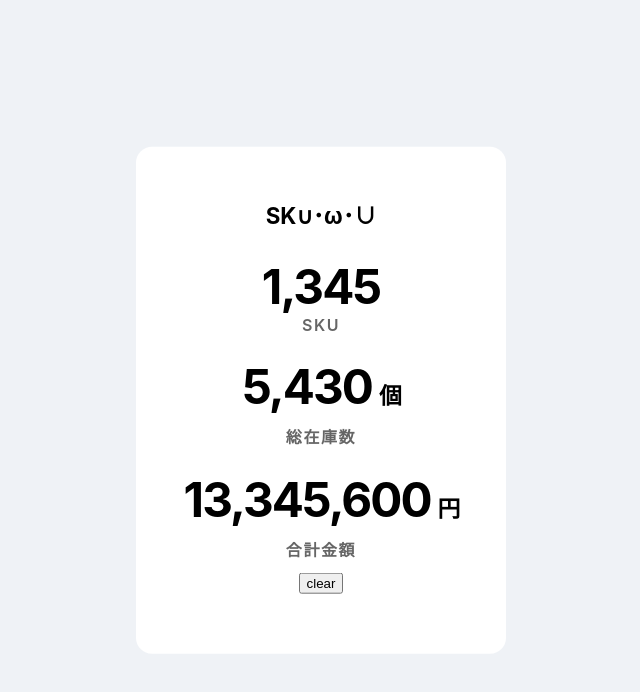
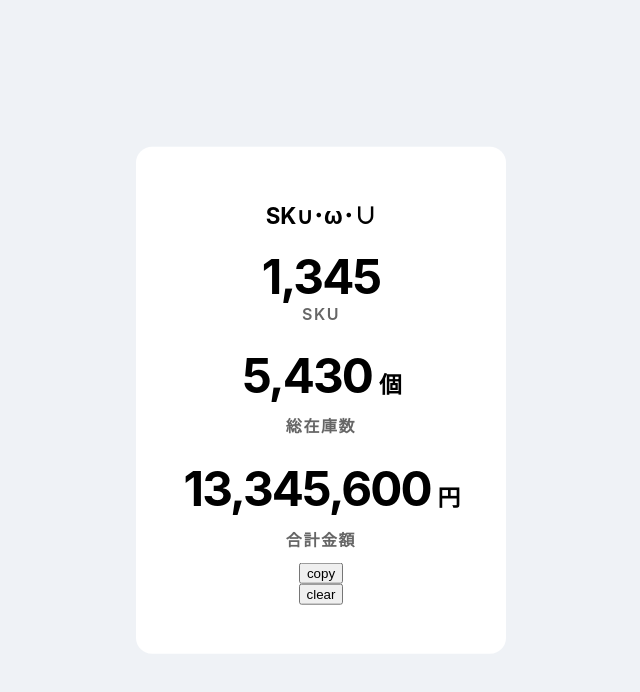
Before and after one commit to sushidesu/sku-review, a React (Create React App) app: page / in a window 1280 px wide. Shown: the top 692 px of the page, without its empty margins (319-959 px from the left). Built offline with nearby package versions, Linux system fonts and the light colour scheme.

Commit message:
Update to copy result to clipboard

```diff
--- a/src/components/App.tsx
+++ b/src/components/App.tsx
@@ -27,6 +27,15 @@ export default () => {
     }
   }, [setResult, setStatus])
 
+  const copy = useCallback(async () => {
+    await navigator.clipboard.writeText(
+      `SKU:\t${result.sku?.toLocaleString()}\n`
+      + `総在庫数:\t${result.totalInventory?.toLocaleString()} 個\n`
+      + `合計金額:\t${result.totalCost?.toLocaleString()} 円`
+    )
+    console.log("copied!")
+  }, [result])
+
   const clear = useCallback(() => {
     setStatus("default")
     setResult({ sku:null, totalInventory: null, totalCost: null })
@@ -42,6 +51,7 @@ export default () => {
             <ReviewResult
               {...result}
             />
+            <button onClick={copy}>copy</button>
             <button onClick={clear}>clear</button>
           </>
         }
```
